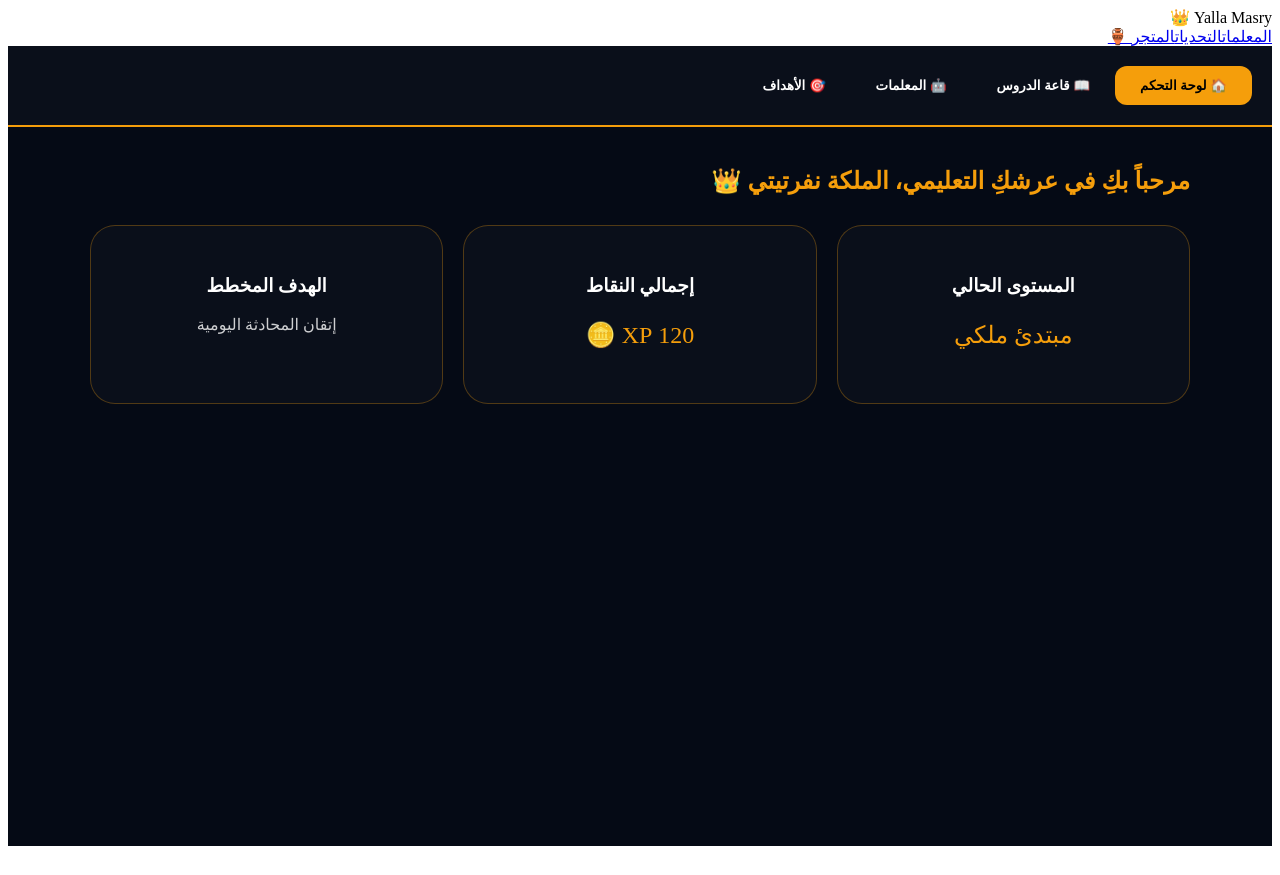
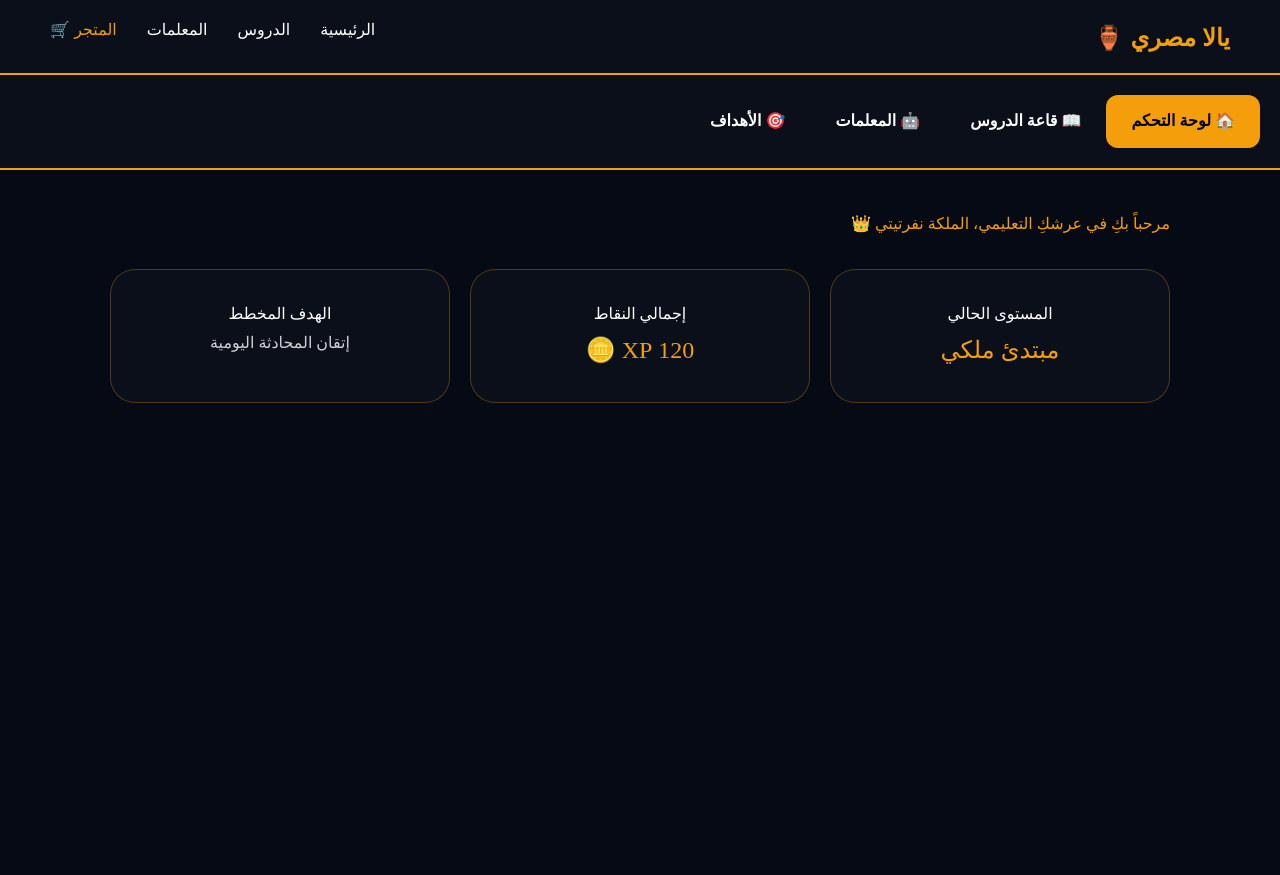
Before and after one commit to adamahmed29623-bit/Adam-Acadmey-yalla-masry, a Next.js app: page / in a window 1280 px wide. Before the commit the page ends 854 px from the top, so only its background shows below. Built offline with nearby package versions, Linux system fonts and the light colour scheme.

Commit message:
Update layout.tsx

```diff
--- a/src/app/layout.tsx
+++ b/src/app/layout.tsx
@@ -1,14 +1,19 @@
+// src/app/layout.tsx
+import './globals.css'; // التأكد من وجود الملف لحل خطأ Module not found
+
 export default function RootLayout({ children }: { children: React.ReactNode }) {
   return (
     <html lang="ar" dir="rtl">
-      <body>
-        <nav className="bg-blue-900 p-4 text-white flex justify-between items-center">
-          <div className="text-xl font-black">Yalla Masry 👑</div>
-          <div className="flex gap-4">
-            <a href="/instructors">المعلمات</a>
-            <a href="/challenges">التحديات</a>
-            <a href="https://your-shopify-link" className="text-yellow-400 font-bold">المتجر 🏺</a>
-          </div>
+      <body style={{ margin: 0, background: '#050a15' }}>
+        {/* شريط التنقل الملكي العلوي لربط كل الصفحات */}
+        <nav style={{ background: '#0a0f1a', padding: '15px 50px', display: 'flex', justifyContent: 'space-between', borderBottom: '2px solid #f59e0b' }}>
+          <div style={{ color: '#f59e0b', fontSize: '1.5rem', fontWeight: 'bold' }}>يالا مصري 🏺</div>
+          <ul style={{ display: 'flex', gap: '30px', listStyle: 'none', margin: 0, color: 'white' }}>
+            <li style={{ cursor: 'pointer' }}>الرئيسية</li>
+            <li style={{ cursor: 'pointer' }}>الدروس</li>
+            <li style={{ cursor: 'pointer' }}>المعلمات</li>
+            <li style={{ cursor: 'pointer', color: '#f59e0b' }}>المتجر 🛒</li>
+          </ul>
         </nav>
         {children}
       </body>
```
